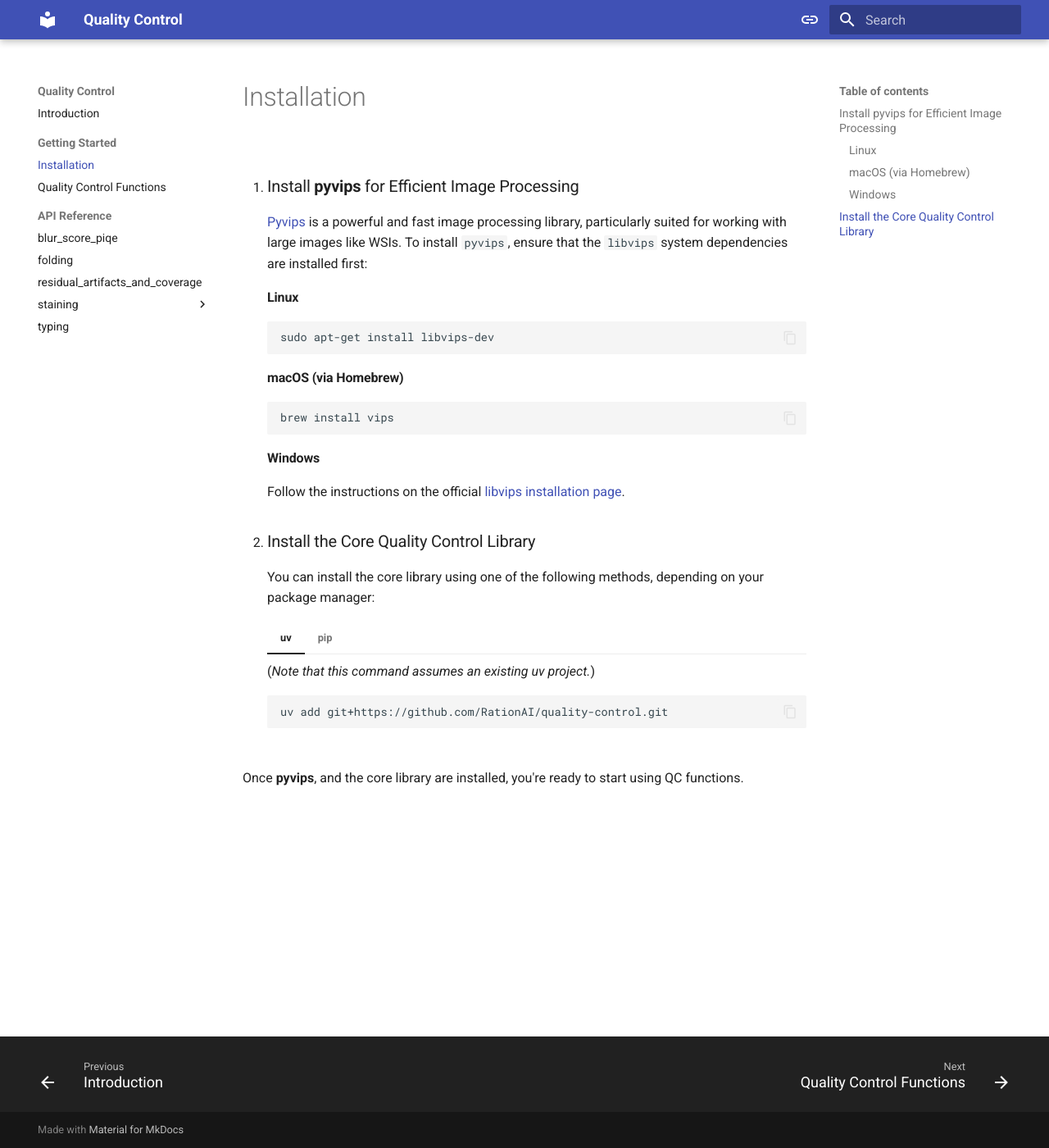
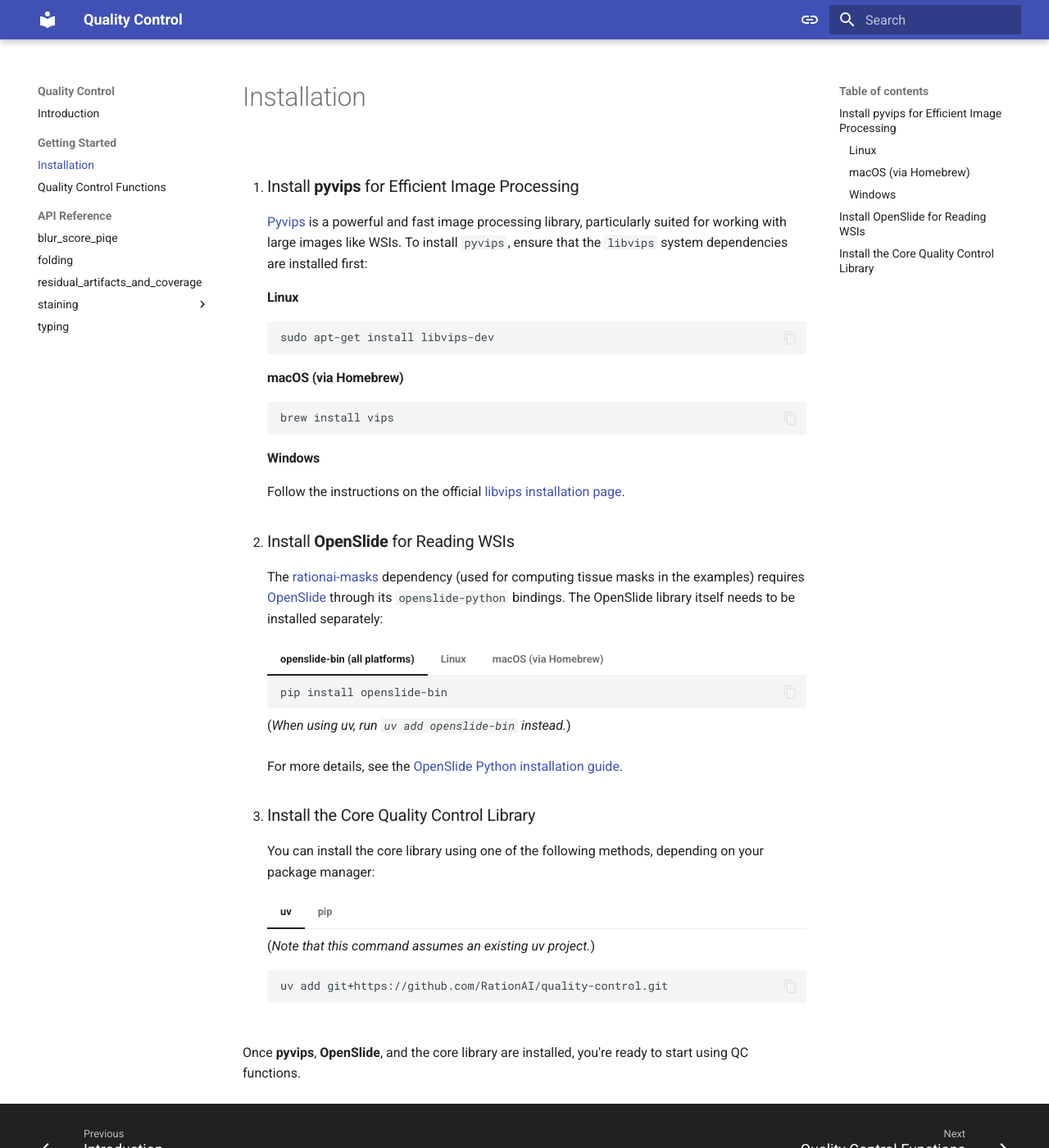
Before and after one commit to RationAI/quality-control, an MkDocs documentation site: the page built from docs/getting-started/installation.md, in a window 1280 px wide and 1400 px high. Shown: the whole window at 82% size. Built offline with MkDocs 1.6.1 and Material for MkDocs 9.7.7, drawn with Linux system fonts in a browser that asks for light colours.

Commit message:
docs: add OpenSlide installation step
Co-Authored-By: Claude Opus 5.5 <noreply@anthropic.com>

````diff
--- a/docs/getting-started/installation.md
+++ b/docs/getting-started/installation.md
@@ -1,6 +1,6 @@
 1. ### Install **pyvips** for Efficient Image Processing
 
-    [Pyvips](https://pypi.org/project/pyvips/2.0.2/) is a powerful and fast image processing library, particularly suited for working with large images like WSIs. To install `pyvips`, ensure that the `libvips` system dependencies are installed first:
+    [Pyvips](https://pypi.org/project/pyvips/) is a powerful and fast image processing library, particularly suited for working with large images like WSIs. To install `pyvips`, ensure that the `libvips` system dependencies are installed first:
 
     #### Linux
 
@@ -18,7 +18,35 @@
 
     Follow the instructions on the official [libvips installation page](https://www.libvips.org/install.html).
 
-2. ### Install the Core Quality Control Library
+2. ### Install **OpenSlide** for Reading WSIs
+
+    The [rationai-masks](https://gitlab.ics.muni.cz/rationai/digital-pathology/libraries/masks) dependency
+    (used for computing tissue masks in the examples) requires [OpenSlide](https://openslide.org/)
+    through its `openslide-python` bindings. The OpenSlide library itself needs to be installed separately:
+
+    === "openslide-bin (all platforms)"
+
+        ```bash
+        pip install openslide-bin
+        ```
+
+        (*When using uv, run `uv add openslide-bin` instead.*)
+
+    === "Linux"
+
+        ```bash
+        sudo apt-get install openslide-tools
+        ```
+
+    === "macOS (via Homebrew)"
+
+        ```bash
+        brew install openslide
+        ```
+
+    For more details, see the [OpenSlide Python installation guide](https://openslide.org/api/python/#installing).
+
+3. ### Install the Core Quality Control Library
 
     You can install the core library using one of the following methods, depending on your package manager:
 
@@ -35,4 +63,4 @@
         pip install git+https://github.com/RationAI/quality-control.git
         ```
 
-Once **pyvips**, and the core library are installed, you're ready to start using QC functions.
+Once **pyvips**, **OpenSlide**, and the core library are installed, you're ready to start using QC functions.
````
